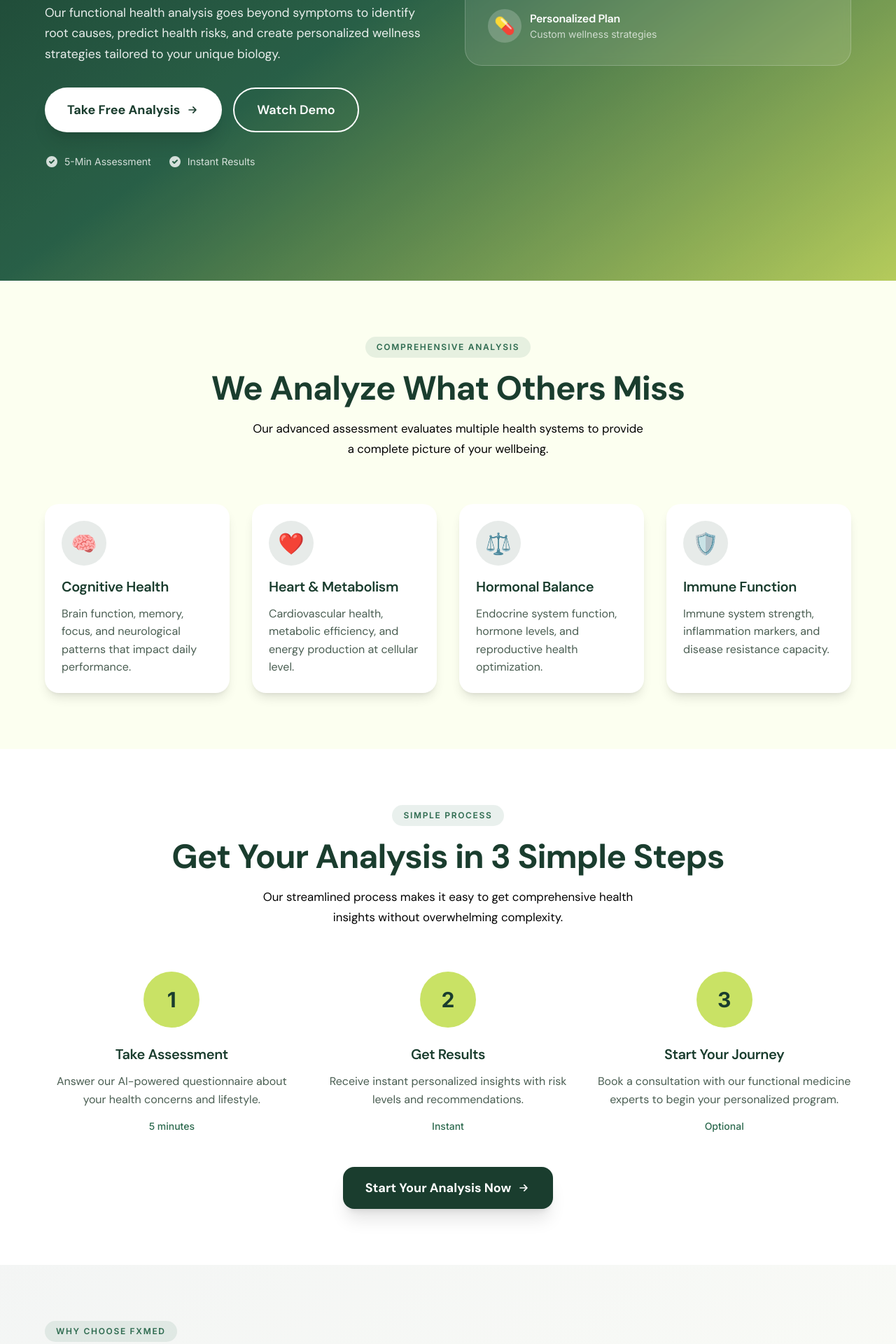
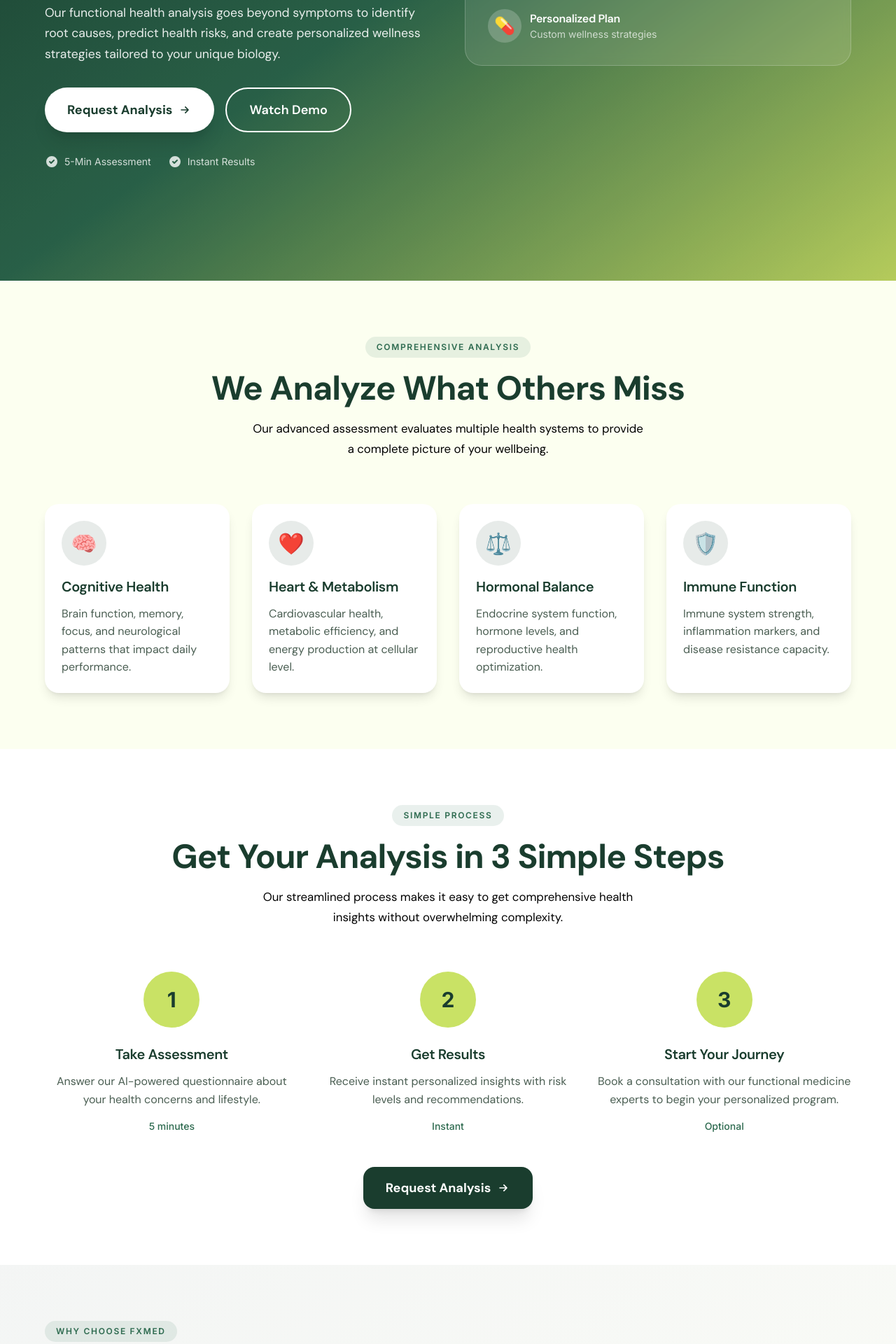
Before and after one commit to WellnessWits/fxmed, a Next.js app: page /functional-health-analysis in a window 1280 px wide. Shown: the part 520-2440 px from the top of the page at 70% size. Built offline with nearby package versions, Linux system fonts and the light colour scheme.

Commit message:
Change button text to Request Analysis
- Update all button text from 'Take Free Analysis' to 'Request Analysis'
- Changes applied to hero section, benefits section, how it works section, and final CTA section

```diff
--- a/app/functional-health-analysis/page.tsx
+++ b/app/functional-health-analysis/page.tsx
@@ -29,7 +29,7 @@ export default function FunctionalHealthAnalysis() {
                   href="/functional-health-analysis/form"
                   className="inline-flex items-center justify-center px-8 py-4 bg-white text-green-deep rounded-[50px] font-dm-sans font-bold text-lg hover:bg-gray-100 transition-all transform hover:scale-105 shadow-xl"
                 >
-                  Take Free Analysis
+                  Request Analysis
                   <svg className="w-5 h-5 ml-2" fill="none" stroke="currentColor" viewBox="0 0 24 24">
                     <path strokeLinecap="round" strokeLinejoin="round" strokeWidth={2} d="M13 7l5 5m0 0l-5 5m5-5H6" />
                   </svg>
@@ -218,7 +218,7 @@ export default function FunctionalHealthAnalysis() {
               href="/functional-health-analysis/form"
               className="inline-flex items-center justify-center px-8 py-4 bg-green-deep text-white rounded-[16px] font-dm-sans font-bold text-lg hover:bg-green-700 transition-all transform hover:scale-105 shadow-xl"
             >
-              Start Your Analysis Now
+              Request Analysis
               <svg className="w-5 h-5 ml-2" fill="none" stroke="currentColor" viewBox="0 0 24 24">
                 <path strokeLinecap="round" strokeLinejoin="round" strokeWidth={2} d="M13 7l5 5m0 0l-5 5m5-5H6" />
               </svg>
@@ -311,7 +311,7 @@ export default function FunctionalHealthAnalysis() {
                 href="/functional-health-analysis/form"
                 className="w-full inline-flex items-center justify-center px-6 py-3 bg-gold text-green-deep rounded-[12px] font-dm-sans font-bold hover:bg-gold-light transition-all"
               >
-                Take Your Free Analysis
+                Request Analysis
               </Link>
             </div>
           </div>
@@ -421,7 +421,7 @@ export default function FunctionalHealthAnalysis() {
               href="/functional-health-analysis/form"
               className="inline-flex items-center justify-center px-8 py-4 bg-white text-green-deep rounded-[16px] font-dm-sans font-bold text-lg hover:bg-gray-100 transition-all transform hover:scale-105 shadow-xl"
             >
-              Take Free Analysis Now
+              Request Analysis
               <svg className="w-5 h-5 ml-2" fill="none" stroke="currentColor" viewBox="0 0 24 24">
                 <path strokeLinecap="round" strokeLinejoin="round" strokeWidth={2} d="M13 7l5 5m0 0l-5 5m5-5H6" />
               </svg>
```
